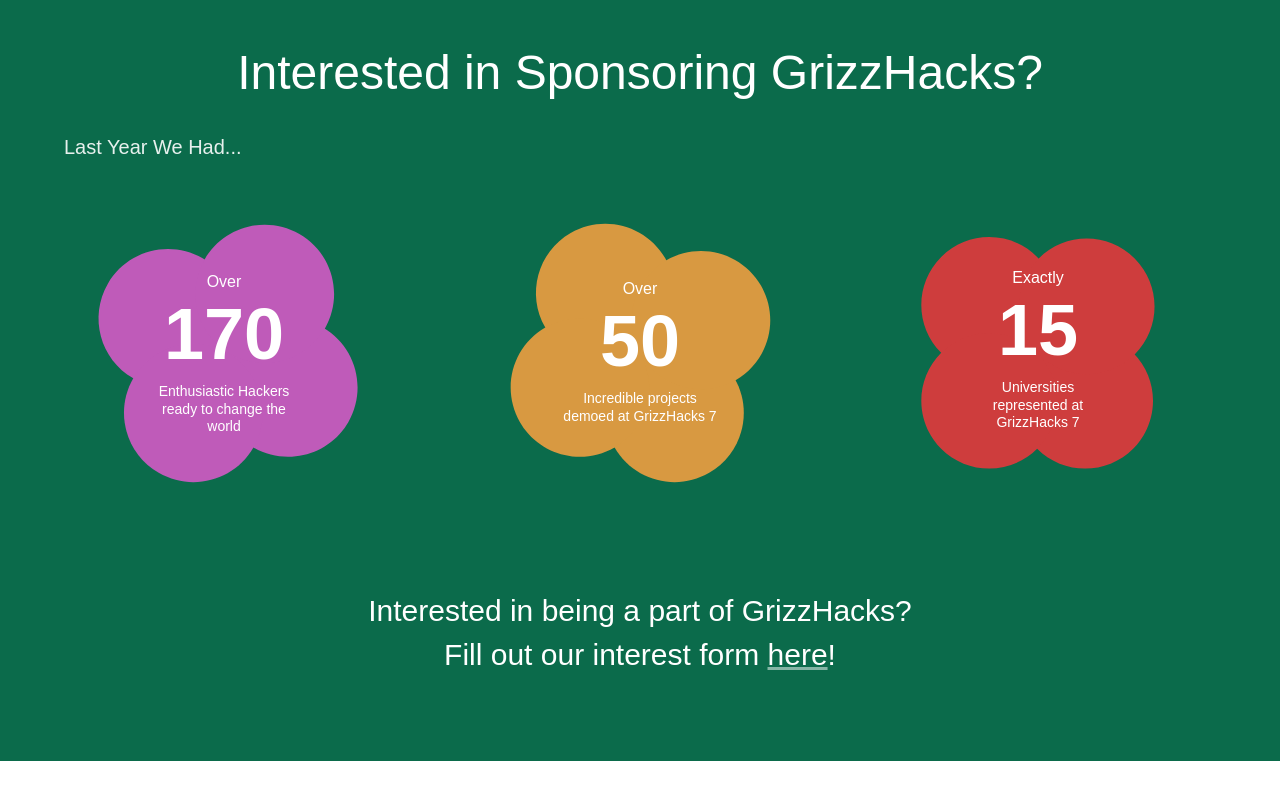
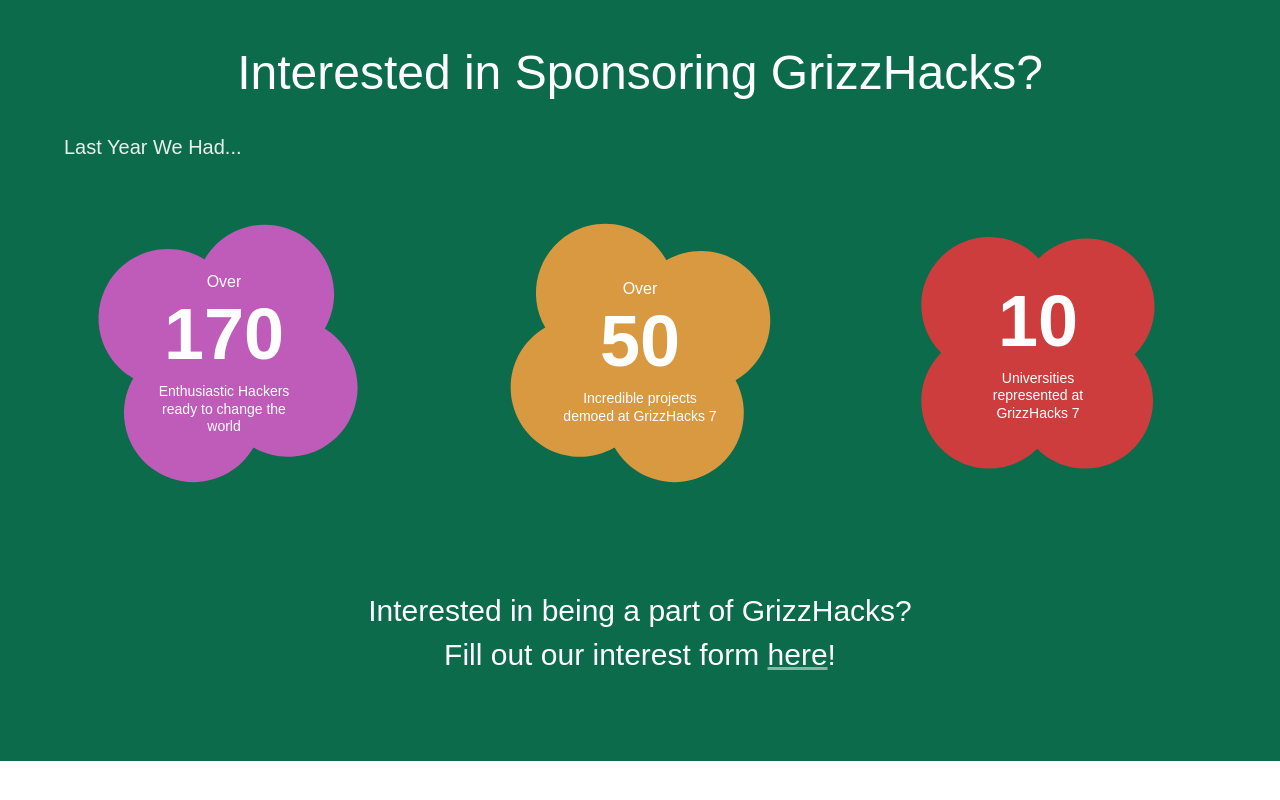
Before and after one commit to TravisBoyd884/GrizzHacks-8-Countdown, a Next.js app: page / in a window 1280 px wide. Shown: the part 839-1639 px from the top of the page. Built offline with nearby package versions, Linux system fonts and the light colour scheme.

Commit message:
finalized sponsorship page
Added the interest form as well as removed the dummy data from the red flower and added real data

```diff
--- a/components/Sponsors.tsx
+++ b/components/Sponsors.tsx
@@ -66,11 +66,10 @@
             color="text-white"
             scale={1.2}
         >
-            {/*Stat ideas are universities represented or number of sponsors at GH7
-              -Need to replace dummy data with real data*/}
+
             <div className="translate-x-3.5 -translate-y-3">
-              <span className="block text-base font-medium mb-[-5px]">Exactly</span>
-              <span className="block text-6xl md:text-7xl font-bold leading-tight">15</span>
+              {/*<span className="block text-base font-medium mb-[-5px]">Exactly</span>*/}
+              <span className="block text-6xl md:text-7xl font-bold leading-tight">10</span>
               <p className="text-sm max-w-[140px] mx-auto leading-tight mt-1 font-medium">
                 Universities represented at GrizzHacks 7
               </p>
@@ -85,8 +84,7 @@
           Interested in being a part of GrizzHacks?
         </h3>
         <p className="text-2xl md:text-3xl font-normal text-white">
-          {/*Replace beans link with google form link*/}
-          Fill out our interest form <a href="https://en.wikipedia.org/wiki/Baked_beans" target="_blank" className="underline decoration-white/50 hover:decoration-white transition-all">here</a>!
+          Fill out our interest form <a href="https://forms.gle/Wr1DTSs2mJ955YWWA" target="_blank" className="underline decoration-white/50 hover:decoration-white transition-all">here</a>!
         </p>
       </div>
 
```
